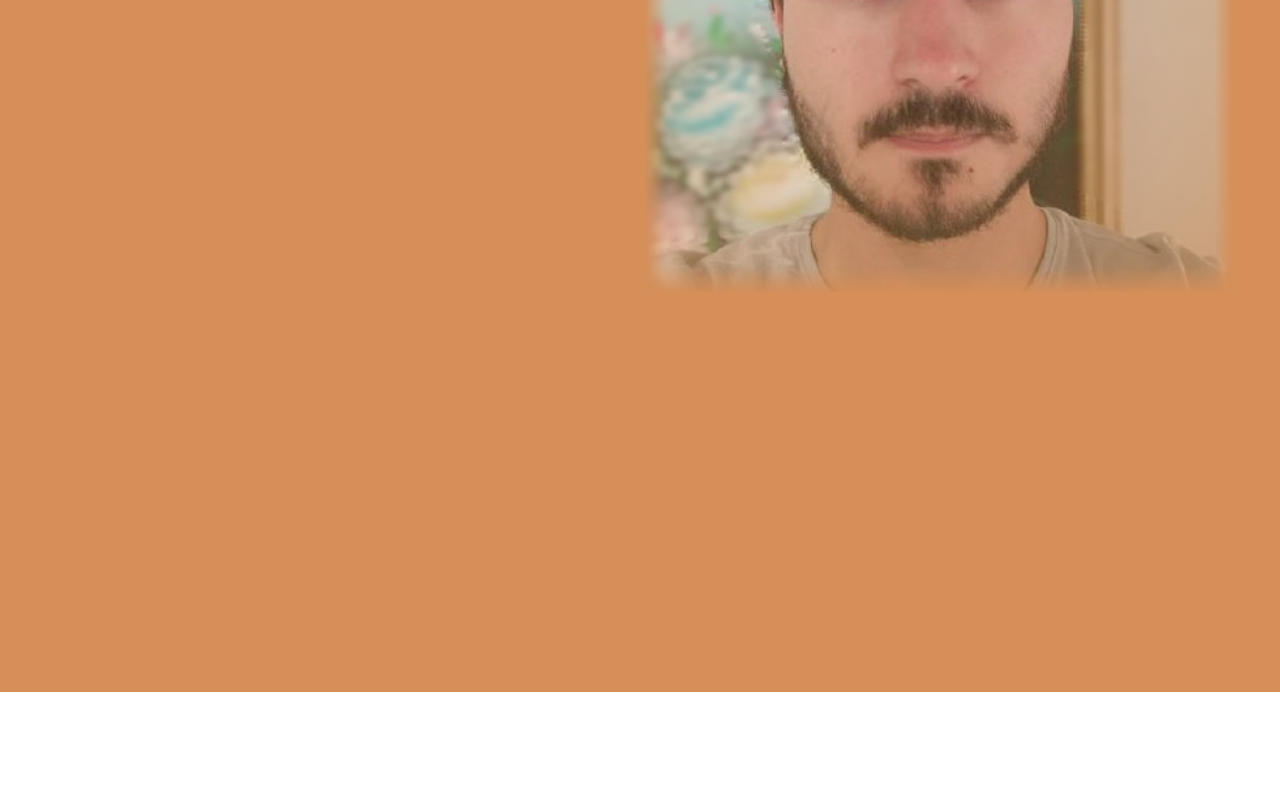
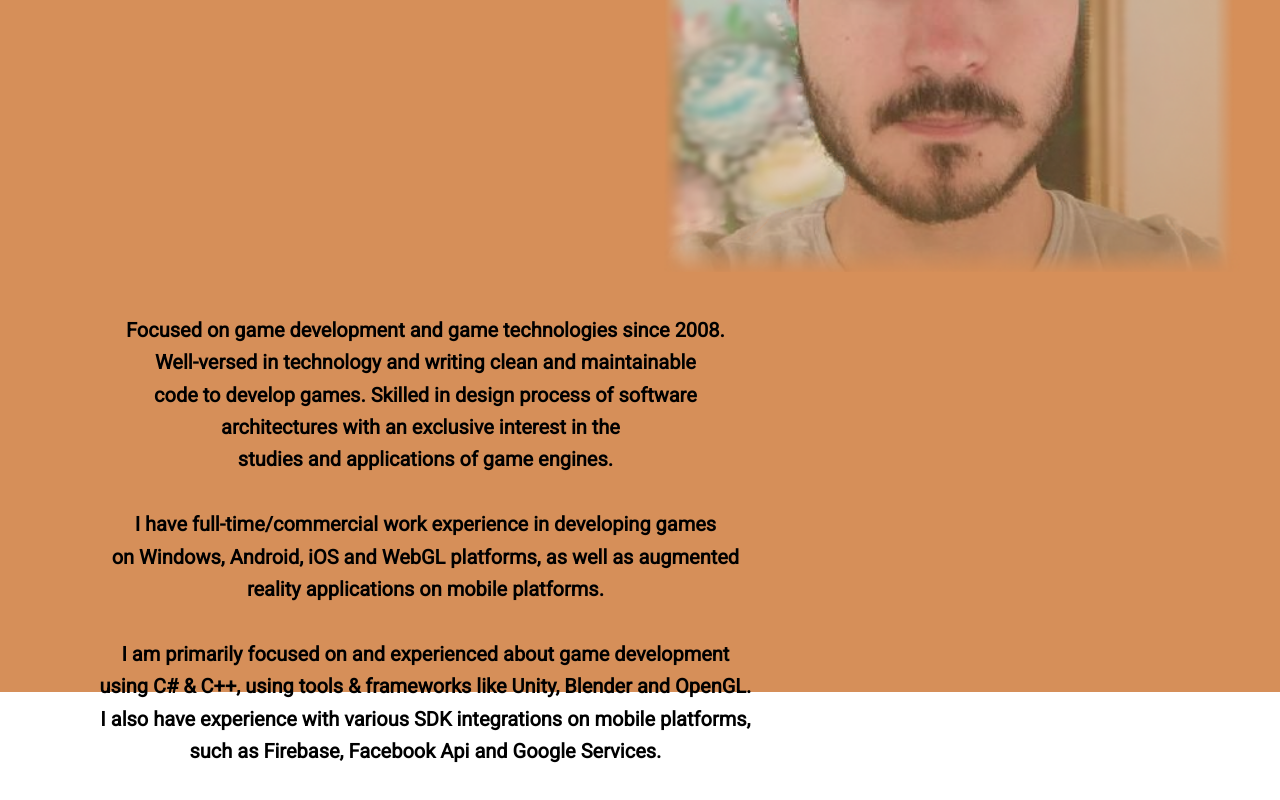
Before and after one commit to m3rt32/m3rt32.github.io, a plain HTML site: page index.html in a window 1280 px wide. Shown: the part 1845-2645 px from the top of the page. Before the commit the page ends 2537 px from the top, so only its background shows below. Drawn offline with nearby package versions, Linux system fonts and the light colour scheme; a web font is replaced by a local one.

Commit message:
Biography added.

```diff
--- a/css/main-style.css
+++ b/css/main-style.css
@@ -179,7 +179,7 @@ a{
 }
 
 .pp{
-  min-height: 600px;
+  min-height: 580px;
   max-width: 600px;
 }
 
@@ -194,3 +194,18 @@ a{
   font-family: 'Roboto', sans-serif;
   font-size: 50px;
 }
+
+.grid-left-incoming{
+  float:left;
+  padding-left: 30px;
+}
+
+.brief-desc{
+  color:black;
+  font-family: 'Roboto', sans-serif;
+  font-size: 20px;
+  word-wrap: break-word;      /* IE 5.5-7 */
+  white-space: -moz-pre-wrap; /* Firefox 1.0-2.0 */
+  text-align: center;
+  white-space: pre-wrap;      /* current browsers */
+}
--- a/index.html
+++ b/index.html
@@ -47,6 +47,24 @@
       <div class="grid-left">
         <h1 class="name-header">MERT KIRIMGERI</h1>
       </div>
+      <div class="grid-left-incoming">
+          <h1 class="brief-desc">
+              Focused on game development and game technologies since 2008.
+              Well-versed in technology and writing clean and maintainable
+              code to develop games. Skilled in design process of software
+              architectures with an exclusive interest in the
+              studies and applications of game engines.
+
+              I have full-time/commercial work experience in developing games
+              on Windows, Android, iOS and WebGL platforms, as well as augmented
+              reality applications on mobile platforms.
+
+              I am primarily focused on and experienced about game development
+              using C# & C++, using tools & frameworks like Unity, Blender and OpenGL.
+              I also have experience with various SDK integrations on mobile platforms,
+              such as Firebase, Facebook Api and Google Services.
+          </h1>
+        </div>
     </section>
 
   <!-- Scripts -->
```
